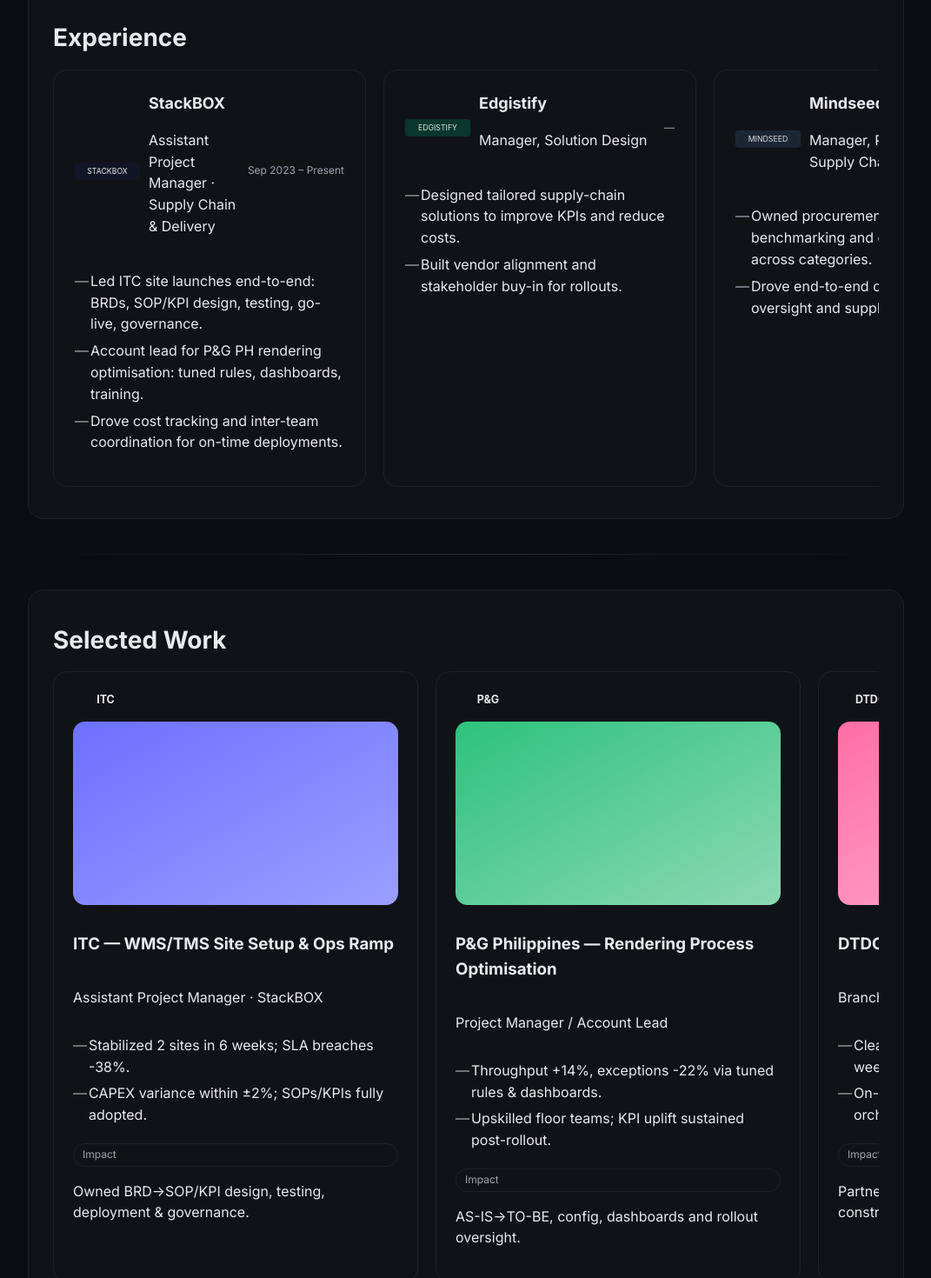
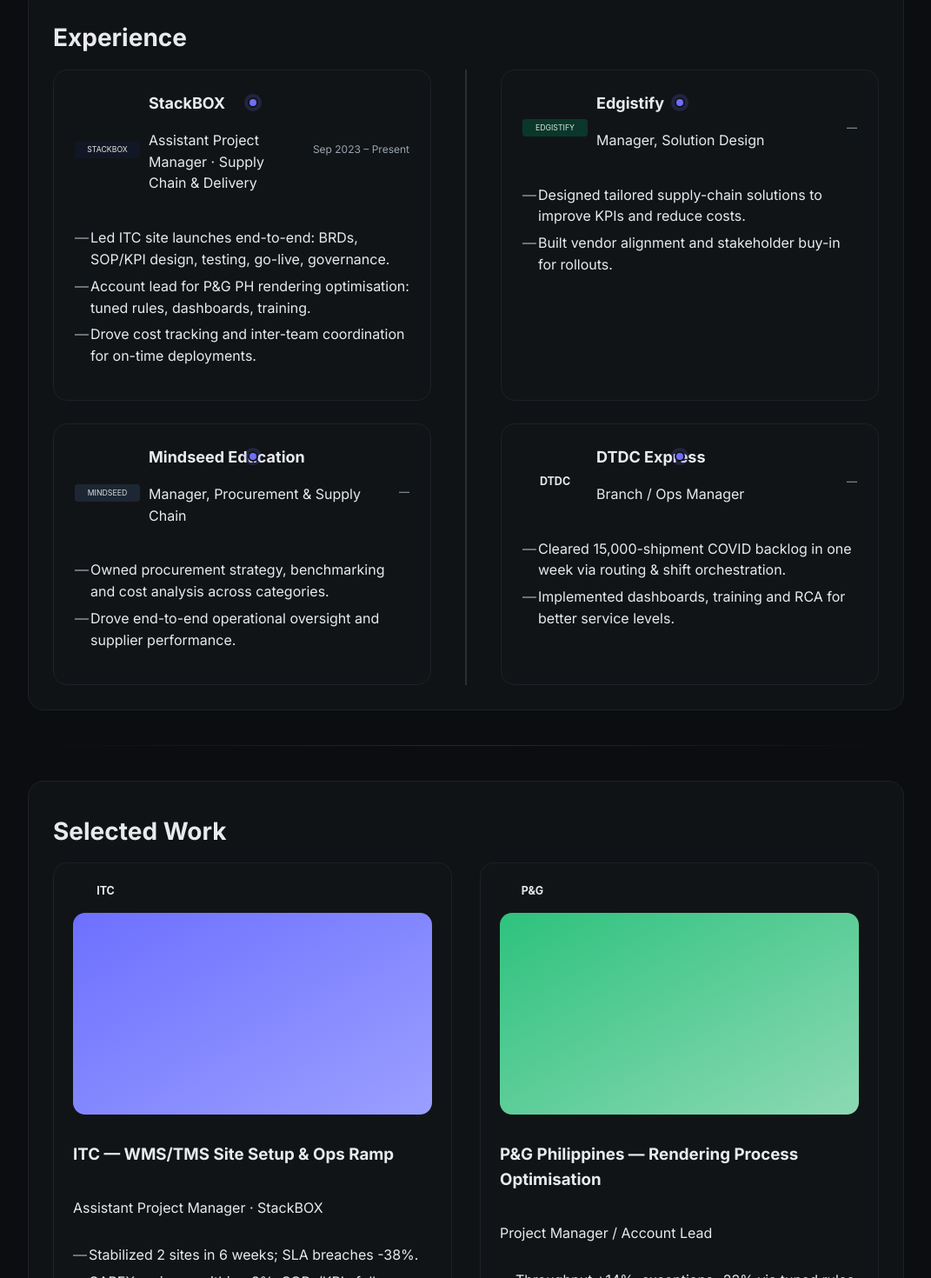
Before and after one commit to mohdizhan7/Portfolio, a React (Vite) app: page / in a window 1280 px wide. Shown: the part 866-2336 px from the top of the page at 87% size, without its empty margins (104-1175 px from the left). Built offline with nearby package versions, Linux system fonts and the light colour scheme.

Commit message:
ux: Experience as alternating timeline (center line + dots), no horizontal scroll

```diff
--- a/src/App.tsx
+++ b/src/App.tsx
@@ -1,7 +1,5 @@
 import { useEffect, useRef, useState } from 'react';
-import {
-  motion, useMotionValue, useSpring, useScroll, useTransform, useReducedMotion
-} from 'framer-motion';
+import { motion, useMotionValue, useSpring, useScroll, useTransform, useReducedMotion } from 'framer-motion';
 import type { HTMLMotionProps, MotionStyle } from 'framer-motion';
 import './styles.css';
 
@@ -38,55 +36,33 @@
   return (
     <section className="trust" aria-label="Companies I’ve worked with">
       <p className="trust-label">Trusted by teams at</p>
-      <ul className="trust-logos">{logos.map(l => (
-        <li key={l.alt}><img src={`${import.meta.env.BASE_URL}${l.src}`} alt={l.alt} loading="lazy" /></li>
-      ))}</ul>
+      <ul className="trust-logos">
+        {logos.map(l => (<li key={l.alt}><img src={`${import.meta.env.BASE_URL}${l.src}`} alt={l.alt} loading="lazy" /></li>))}
+      </ul>
     </section>
   );
 }
 
 type Project = {
   id:string; brand:string; logo:string;
-  title:string; role:string; bullets:string[]; impact:string;
-  thumb:string; gallery:string[];
+  title:string; role:string; bullets:string[]; impact:string; thumb:string; gallery:string[];
 };
 const projects: Project[] = [
-  {
-    id:'itc', brand:'ITC', logo:'itc.svg',
-    title:'ITC — WMS/TMS Site Setup & Ops Ramp',
-    role:'Assistant Project Manager · StackBOX',
-    bullets:[
-      'Stabilized 2 sites in 6 weeks; SLA breaches -38%.',
-      'CAPEX variance within ±2%; SOPs/KPIs fully adopted.',
-    ],
+  { id:'itc', brand:'ITC', logo:'itc.svg',
+    title:'ITC — WMS/TMS Site Setup & Ops Ramp', role:'Assistant Project Manager · StackBOX',
+    bullets:['Stabilized 2 sites in 6 weeks; SLA breaches -38%.','CAPEX variance within ±2%; SOPs/KPIs fully adopted.'],
     impact:'Owned BRD→SOP/KPI design, testing, deployment & governance.',
-    thumb:'projects/itc-thumb.svg',
-    gallery:['projects/itc-1.svg','projects/itc-2.svg'],
-  },
-  {
-    id:'pg', brand:'P&G', logo:'pg.svg',
-    title:'P&G Philippines — Rendering Process Optimisation',
-    role:'Project Manager / Account Lead',
-    bullets:[
-      'Throughput +14%, exceptions -22% via tuned rules & dashboards.',
-      'Upskilled floor teams; KPI uplift sustained post-rollout.',
-    ],
+    thumb:'projects/itc-thumb.svg', gallery:['projects/itc-1.svg','projects/itc-2.svg'] },
+  { id:'pg', brand:'P&G', logo:'pg.svg',
+    title:'P&G Philippines — Rendering Process Optimisation', role:'Project Manager / Account Lead',
+    bullets:['Throughput +14%, exceptions -22% via tuned rules & dashboards.','Upskilled floor teams; KPI uplift sustained post-rollout.'],
     impact:'AS-IS→TO-BE, config, dashboards and rollout oversight.',
-    thumb:'projects/pg-thumb.svg',
-    gallery:['projects/pg-1.svg','projects/pg-2.svg'],
-  },
-  {
-    id:'dtdc', brand:'DTDC', logo:'dtdc.svg',
-    title:'DTDC — COVID Backlog Clearance',
-    role:'Branch / Ops Manager',
-    bullets:[
-      'Cleared 15,000-shipment backlog within one week.',
-      'On-time rate restored via routing & shift orchestration.',
-    ],
+    thumb:'projects/pg-thumb.svg', gallery:['projects/pg-1.svg','projects/pg-2.svg'] },
+  { id:'dtdc', brand:'DTDC', logo:'dtdc.svg',
+    title:'DTDC — COVID Backlog Clearance', role:'Branch / Ops Manager',
+    bullets:['Cleared 15,000-shipment backlog within one week.','On-time rate restored via routing & shift orchestration.'],
     impact:'Partner network + routing optimization under constraints.',
-    thumb:'projects/dtdc-thumb.svg',
-    gallery:['projects/dtdc-1.svg','projects/dtdc-2.svg'],
-  },
+    thumb:'projects/dtdc-thumb.svg', gallery:['projects/dtdc-1.svg','projects/dtdc-2.svg'] },
 ];
 
 type Experience = {
@@ -100,20 +76,11 @@
       'Drove cost tracking and inter-team coordination for on-time deployments.'
     ]},
   { company:'Edgistify', logo:'edgistify.svg', title:'Manager, Solution Design', period:'—',
-    bullets:[
-      'Designed tailored supply-chain solutions to improve KPIs and reduce costs.',
-      'Built vendor alignment and stakeholder buy-in for rollouts.'
-    ]},
+    bullets:['Designed tailored supply-chain solutions to improve KPIs and reduce costs.','Built vendor alignment and stakeholder buy-in for rollouts.']},
   { company:'Mindseed Education', logo:'mindseed.svg', title:'Manager, Procurement & Supply Chain', period:'—',
-    bullets:[
-      'Owned procurement strategy, benchmarking and cost analysis across categories.',
-      'Drove end-to-end operational oversight and supplier performance.'
-    ]},
+    bullets:['Owned procurement strategy, benchmarking and cost analysis across categories.','Drove end-to-end operational oversight and supplier performance.']},
   { company:'DTDC Express', logo:'dtdc.svg', title:'Branch / Ops Manager', period:'—',
-    bullets:[
-      'Cleared 15,000-shipment COVID backlog in one week via routing & shift orchestration.',
-      'Implemented dashboards, training and RCA for better service levels.'
-    ]},
+    bullets:['Cleared 15,000-shipment COVID backlog in one week via routing & shift orchestration.','Implemented dashboards, training and RCA for better service levels.']},
 ];
 
 export default function App(){
@@ -145,7 +112,6 @@
   const imgY  = useTransform(scrollYProgress, [0,1], reduceMotion ? [0,0] : [-8,16]);
   const textY = useTransform(scrollYProgress, [0,1], reduceMotion ? [0,0] : [ 8,-10]);
 
-  // modal for work gallery
   const [modalOpen,setModalOpen]=useState(false);
   const [modalIdx,setModalIdx]=useState(0);
   const [current,setCurrent]=useState<Project|null>(null);
@@ -172,33 +138,25 @@
         <div className="nav-inner">
           <strong>Mohd Izhan Shaikh</strong>
           <nav aria-label="Primary" style={{display:'flex',gap:12,alignItems:'center'}}>
-            <a href="#about">About</a>
-            <a href="#experience">Experience</a>
-            <a href="#work">Work</a>
-            <a href="#skills">Skills</a>
-            <a href="#contact">Contact</a>
-            <div className="swatches" aria-label="Accent colors" role="group">
-              <button type="button" className="swatch indigo" onClick={()=>setAccent('indigo')} title="Indigo" aria-pressed={accent==='indigo'} />
-              <button type="button" className="swatch green"  onClick={()=>setAccent('green')}  title="Green"  aria-pressed={accent==='green'} />
-              <button type="button" className="swatch pink"   onClick={()=>setAccent('pink')}   title="Pink"   aria-pressed={accent==='pink'} />
+            <a href="#about">About</a><a href="#experience">Experience</a><a href="#work">Work</a>
+            <a href="#skills">Skills</a><a href="#contact">Contact</a>
+            <div className="swatches" role="group" aria-label="Accent colors">
+              <button type="button" className="swatch indigo" onClick={()=>setAccent('indigo')} aria-pressed={accent==='indigo'} />
+              <button type="button" className="swatch green"  onClick={()=>setAccent('green')}  aria-pressed={accent==='green'} />
+              <button type="button" className="swatch pink"   onClick={()=>setAccent('pink')}   aria-pressed={accent==='pink'} />
             </div>
           </nav>
         </div>
       </div>
 
-      {/* HERO */}
       <section className="hero" ref={heroRef as any}>
         <div className="hero-bg" aria-hidden="true"></div>
         <picture>
           <source srcSet={`${import.meta.env.BASE_URL}izhan.webp`} type="image/webp" sizes="(max-width:700px) 56px, 80px" />
-          <motion.img
-            src={`${import.meta.env.BASE_URL}izhan.jpg`} alt="Portrait of Mohd Izhan Shaikh"
+          <motion.img src={`${import.meta.env.BASE_URL}izhan.jpg`} alt="Portrait of Mohd Izhan Shaikh"
             className="avatar" width={80} height={80} loading="eager" decoding="async" fetchPriority="high"
-            style={{ y: imgY }}
-            initial={{opacity:0, scale: reduceMotion ? 1 : .95}}
-            animate={{opacity:1, scale:1}}
-            transition={reduceMotion ? {duration:0}:{duration:.5}}
-          />
+            style={{ y: imgY }} initial={{opacity:0, scale: reduceMotion ? 1 : .95}} animate={{opacity:1, scale:1}}
+            transition={reduceMotion ? {duration:0}:{duration:.5}}/>
         </picture>
         <motion.div style={{ y: textY }} variants={stagger} initial="hidden" animate="show">
           <motion.h1 variants={rise}>Mohd Izhan Shaikh</motion.h1>
@@ -220,20 +178,21 @@
       <section id="about" className="section" aria-labelledby="about-heading">
         <motion.h2 id="about-heading" variants={fadeUp} initial="hidden" whileInView="show" viewport={{once:true,amount:.5}}>About</motion.h2>
         <motion.p variants={fadeUp} initial="hidden" whileInView="show" viewport={{once:true,amount:.5}}>
-          Supply chain professional (6+ yrs) across logistics, procurement, and operations for ITC, HUL &amp; P&amp;G.
-          Lean Six Sigma + RCA certified. I design SOPs/KPIs, lead implementations, and deliver measurable efficiency and growth.
+          Supply chain professional (6+ yrs) across logistics, procurement, and operations for ITC, HUL &amp; P&amp;G. Lean Six Sigma + RCA certified.
+          I design SOPs/KPIs, lead implementations, and deliver measurable efficiency and growth.
         </motion.p>
       </section>
 
       <div className="break" aria-hidden="true" />
 
-      {/* EXPERIENCE — responsive grid */}
+      {/* EXPERIENCE — Alternating timeline (no side scroll) */}
       <section id="experience" className="section section--surface" aria-labelledby="exp-heading">
         <motion.h2 id="exp-heading" variants={fadeUp} initial="hidden" whileInView="show" viewport={{once:true,amount:.5}}>Experience</motion.h2>
-        <div className="xp-row" role="list">
-          {experience.map((x)=>(
-            <motion.article key={x.company} className="card xp-card" role="listitem"
-              variants={fadeUp} initial="hidden" whileInView="show" viewport={{once:true,amount:.35}}>
+        <ol className="xp-timeline" role="list">
+          {experience.map((x, i)=>(
+            <li key={x.company} className={`xp-item ${i%2 ? 'right' : 'left'}`} role="listitem">
+              <span className="xp-dot" aria-hidden="true" />
+              <article className="card xp-card">
                 <header className="xp-head">
                   <img className="company-logo" src={`${import.meta.env.BASE_URL}logos/${x.logo}`} alt={`${x.company} logo`} loading="lazy" height={18}/>
                   <div className="xp-meta">
@@ -243,17 +202,18 @@
                   <span className="xp-period">{x.period}</span>
                 </header>
                 <ul className="dashlist">{x.bullets.map(b=> <li key={b}>{b}</li>)}</ul>
-            </motion.article>
+              </article>
+            </li>
           ))}
-        </div>
+        </ol>
       </section>
 
       <div className="break" aria-hidden="true" />
 
-      {/* WORK */}
+      {/* WORK (unchanged grid) */}
       <section id="work" className="section section--surface" aria-labelledby="work-heading">
         <motion.h2 id="work-heading" variants={fadeUp} initial="hidden" whileInView="show" viewport={{once:true,amount:.5}}>Selected Work</motion.h2>
-        <div className="work-row" role="list">
+        <div className="work-grid" role="list">
           {projects.map(p=>(
             <motion.article key={p.id} className="card" role="listitem"
               variants={fadeUp} initial="hidden" whileInView="show" viewport={{once:true,amount:.35}}
@@ -279,7 +239,6 @@
 
       <div className="break" aria-hidden="true" />
 
-      {/* SKILLS */}
       <section id="skills" className="section" aria-labelledby="skills-heading">
         <motion.h2 id="skills-heading" variants={fadeUp} initial="hidden" whileInView="show" viewport={{once:true,amount:.5}}>
           Skills &amp; Certifications
@@ -292,7 +251,6 @@
 
       <div className="break" aria-hidden="true" />
 
-      {/* CONTACT */}
       <section id="contact" className="section" aria-labelledby="contact-heading">
         <motion.h2 id="contact-heading" variants={fadeUp} initial="hidden" whileInView="show" viewport={{once:true,amount:.5}}>Contact</motion.h2>
         <motion.p variants={fadeUp} initial="hidden" whileInView="show" viewport={{once:true,amount:.45}}>
@@ -301,7 +259,6 @@
         </motion.p>
       </section>
 
-      {/* dots nav */}
       <nav className="dots" aria-label="Section navigation">
         {sections.map(id=>(
           <a key={id} href={`#${id}`} className={`dot ${active===id?'active':''}`}
@@ -309,7 +266,6 @@
         ))}
       </nav>
 
-      {/* MODAL */}
       {modalOpen && current && (
         <div className="modal" role="dialog" aria-modal="true" aria-label={`${current.title} gallery`}
              onClick={(e)=>{ if(e.target===e.currentTarget) closeModal(); }}>
--- a/src/styles.css
+++ b/src/styles.css
@@ -172,3 +172,55 @@
 .xp-card{ padding: clamp(18px, 2.2vw, 24px); }
 
 .break{ margin: clamp(24px, 4.5vw, 40px) 0; } /* slightly bigger section rhythm */
+/* Alternating timeline for Experience */
+.section--surface{
+  background: color-mix(in oklab, var(--panel) 92%, transparent);
+  border: 1px solid var(--edge);
+  border-radius: 18px;
+  padding: clamp(16px, 2.4vw, 28px);
+}
+
+.xp-timeline{
+  position:relative;
+  margin: 8px 0 0;
+  padding: 0;
+  list-style:none;
+  display:grid;
+  grid-template-columns: 1fr;
+  gap: 22px;
+}
+@media (min-width: 980px){
+  .xp-timeline{
+    grid-template-columns: 1fr 1fr;
+    gap: 26px 32px;
+  }
+  .xp-timeline::before{
+    content:"";
+    position:absolute;
+    left:50%;
+    top:0; bottom:0;
+    width:2px;
+    background: color-mix(in oklab, var(--ink) 12%, transparent);
+    transform: translateX(-1px);
+  }
+}
+.xp-item{ position:relative; }
+@media (min-width: 980px){
+  .xp-item.left{ grid-column: 1; padding-right: 24px; }
+  .xp-item.right{ grid-column: 2; padding-left: 24px; }
+}
+.xp-dot{
+  position:absolute;
+  top: 32px;
+  left: 50%;
+  width:12px; height:12px; border-radius:999px;
+  background: var(--accent);
+  border: 2px solid var(--panel);
+  transform: translateX(-50%);
+  box-shadow: 0 0 0 4px color-mix(in oklab, var(--accent) 18%, transparent);
+}
+@media (max-width: 979px){
+  .xp-dot{ display:none; }
+}
+
+.xp-card{ padding: clamp(18px, 2.2vw, 24px); }
```
Lines whose indentation alone changed are shown as unchanged.
